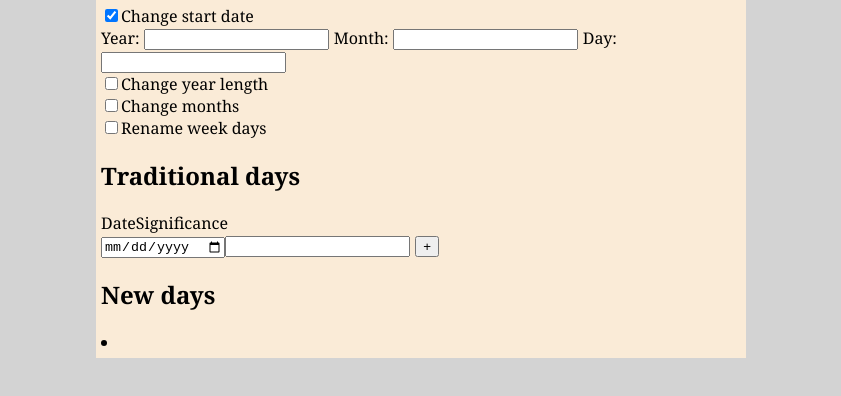
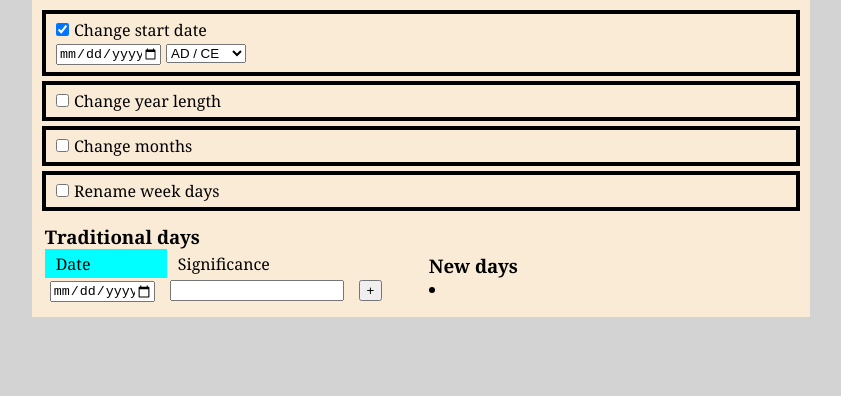
Before and after one commit to RMRattray/Calendar, a React (Create React App) app: page / in a window 1280 px wide. Both pictures are taken after a click on the checkbox "Change start date". Shown: the top 396 px of the page, without its empty margins (224-1065 px from the left). Built offline with nearby package versions, Linux system fonts and the light colour scheme.

Commit message:
Formatting

```diff
--- a/src/App.css
+++ b/src/App.css
@@ -6,8 +6,8 @@
   font-family:Georgia, 'Times New Roman', Times, serif
 }
 
-.CheckHideBox {
-  border: 2px solid black;
+.checkHideBox {
+  border: 4px solid black;
   margin: 5px;
   padding: 5px;
 }
@@ -16,6 +16,56 @@ input[type="number"] {
   width: 60px;
 }
 
-input[type="text"] {
+.name_text {
+  display: inline-block;
+  width: 180px;
+  margin-left: 5px;
   margin-right: 5px;
 }
+
+.number_head {
+  display: inline-block;
+  width: 60px;
+  margin-left: 10px;
+  margin-right: 10px;
+}
+
+input[type="date"] {
+  width: 100px;
+}
+
+input {
+  margin: 2px 5px;
+}
+
+button {
+  margin: 2px 5px;
+}
+
+.third {
+  width: 33%;
+  display: inline-flex;
+}
+
+.half_div {
+  width: 48%;
+  padding: 1%;
+  display: inline-block;
+}
+
+.half_span {
+  padding: 1% 3%;
+  display: inline-block;
+  margin-top: 0;
+}
+
+h3 {
+  margin-top: 0;
+  margin-bottom: 0;
+}
+
+.sig_text {
+  width: 45%;
+  margin: 0px 10px;
+  display: inline;
+}
--- a/src/App.js
+++ b/src/App.js
@@ -25,7 +25,7 @@ function CheckHideBox( props ) {
   onClick={handleChecking}></input> );
 
   return (
-    <div>
+    <div className='checkHideBox'>
       {cbox}
       <label for={props_state["name"]}>{props_state["label"]}</label><br />
       {content_div}
@@ -97,16 +97,12 @@ function Recursept( props ) {
 // App is where the app is written
 function App() {
   const start_date_input = <div>
-    <label for="year_text">Year:  </label>
-    <input type="text" id="year_text" name="year_text"></input>
-    <label for="month_text">Month:  </label>
-    <input type="text" id="month_text" name="month_text"></input>
-    <label for="day_text">Day:  </label>
-    <input type="text" id="day_text" name="day_text"></input>
+    <input type="date" id="start_date" />
+    <select name="direction"><option value="1">AD / CE</option><option value="-1">BC / BCE</option></select>
   </div>;
 
   const leap_add = <span>every <input type="number" /> years</span>
-  const leap_input = <div><h2>Frequency:</h2>
+  const leap_input = <div>Frequency:<br/>
     <Recursept end="." recur="except" content = {leap_add}/>
   </div>
 
@@ -116,13 +112,13 @@ function App() {
     <CheckHideBox name="leap years" label="Leap years" content = {leap_input}/>
   </div>
 
-  const month_table_heads = <div><span>Name</span><span>Days</span><span>Leap days</span></div>
+  const month_table_heads = <div><span className='name_text'>Name</span><span className='number_head'>Days</span><span className='number_head'>Leapdays</span></div>
 
-  const month_inputs = <div><input type="text"/><input type="number"/><input type="number"/></div>
+  const month_inputs = <div><input type="text" className='name_text'/><input type="number"/><input type="number"/></div>
 
-  const week_day = <input type="text"></input>
+  const week_day = <input type="text" className='name_text'></input>
 
-  const date_input = <span><input type="date" /><input type="text"/></span>
+  const date_input = <span><input type="date"/><input type="text" className='sig_text'/></span>
 
   return (
     <div className="App">
@@ -132,13 +128,13 @@ function App() {
         content = {<CountBox name="months" label="Month count:  " count="12" content = {month_inputs} one_content={month_table_heads}/> } />
       <CheckHideBox name="weeks" label="Rename week days"
         content = {<CountBox name="week_days" label = "Days in week:  " count="5" content = {week_day}/> } />
-      <div>
-        <h2>Traditional days</h2>
-        <span>Date</span><span>Significance</span>
+      <div className='half_div'>
+        <h3>Traditional days</h3>
+        <span className='half_span' style={{width: "100px", backgroundColor: 'aqua'}}>Date</span><span className='half_span'>Significance</span><br/>
         <Recursept id="first_date" end="+" recur="end" content = {date_input} />
       </div>
-      <div>
-        <h2>New days</h2>
+      <div className='half_div'>
+        <h3>New days</h3>
         <li id="output_dates"></li>
       </div>
     </div>
--- a/src/index.css
+++ b/src/index.css
@@ -1,5 +1,5 @@
 body {
-  width: 50%;
+  width: 60%;
   background-color: lightgray;
   margin: auto;
 }
```
